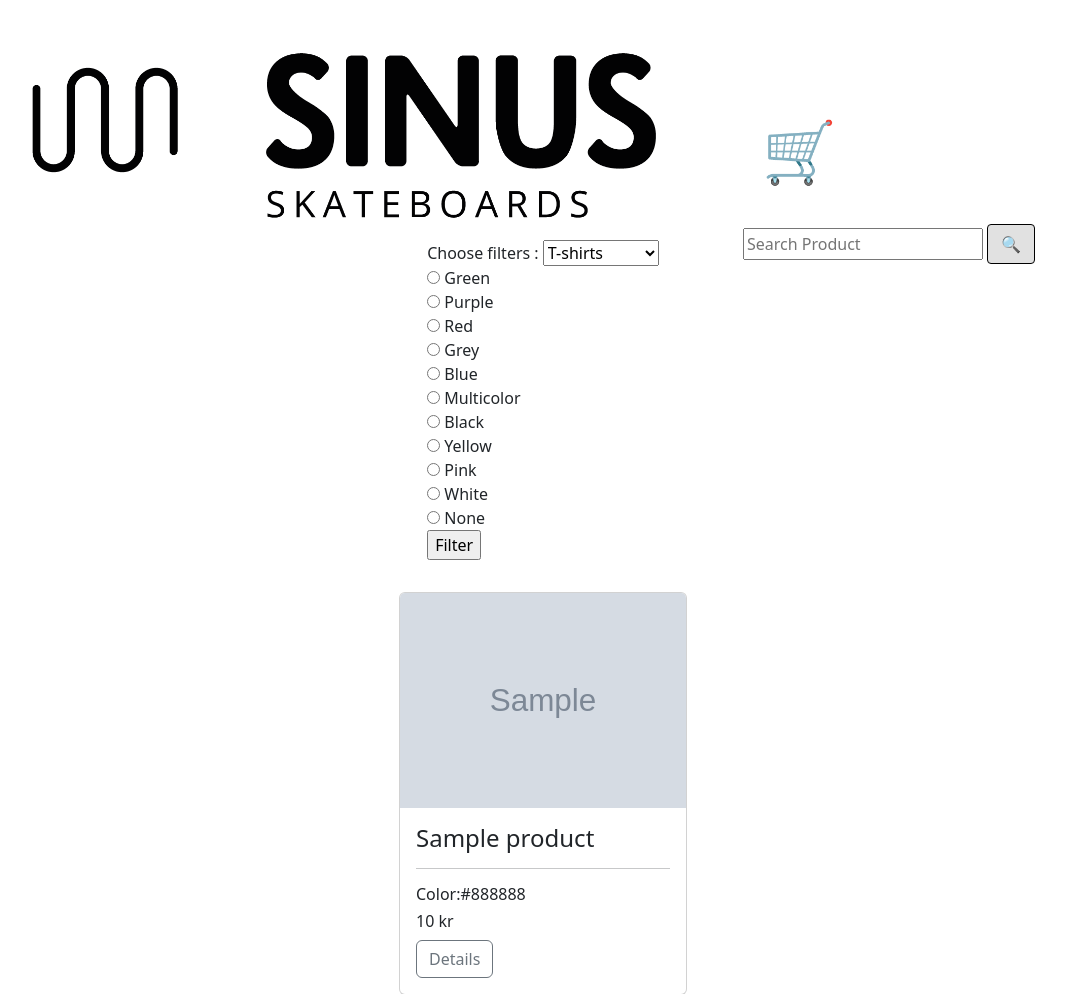
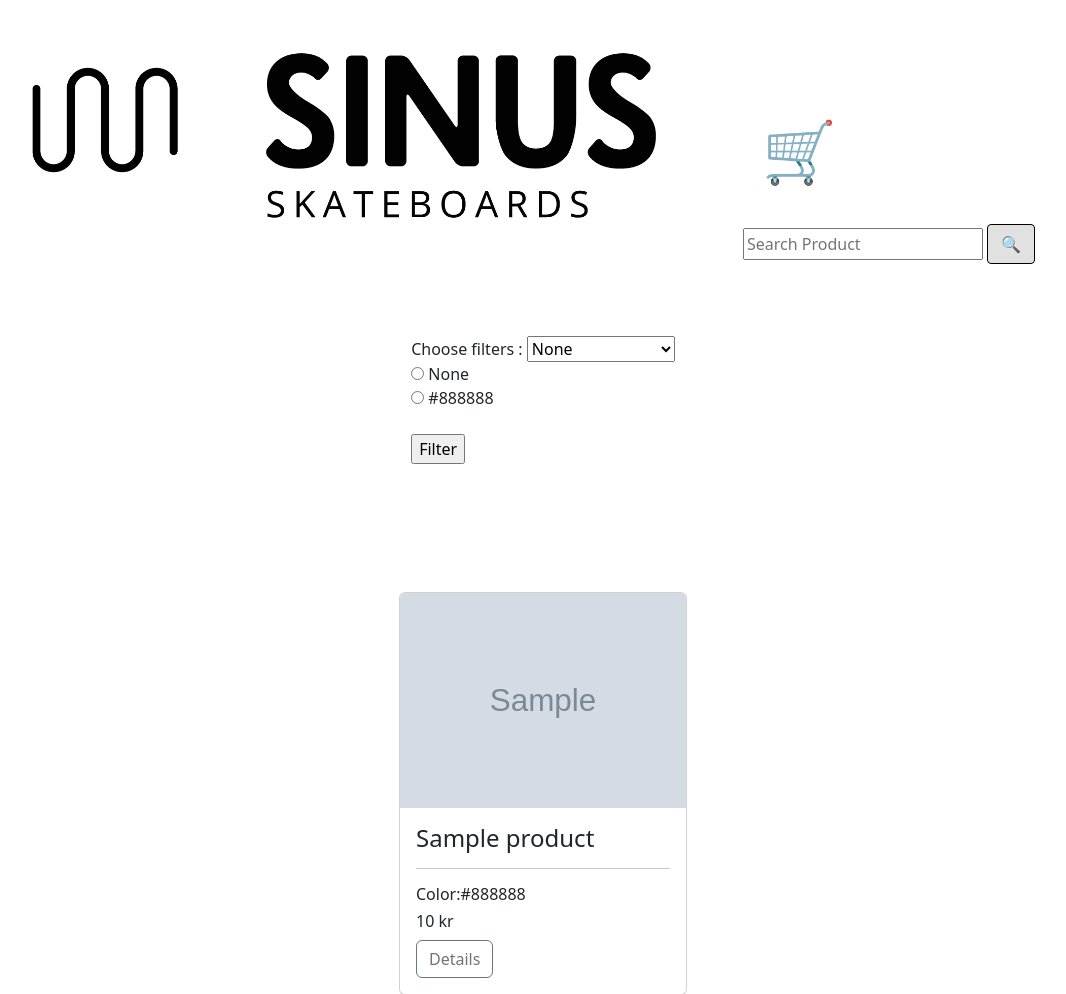
Before and after one commit to DenAdlaMannen/sinus, a PHP site: page / in a window 1280 px wide. Shown: the part 66-1060 px from the top of the page, without its empty margins (97-1163 px from the left). Run offline with PHP 8.4, Linux system fonts and the light colour scheme; tables that the repository leaves empty or names only in its code hold one stand-in row (values such as "Sample post"); grey boxes marked "Sample" are stand-in pictures.

Commit message:
Fixed dynamic filter functions in menu file and in filter file. Added few minor changes to other index admin and new file addprodeucts

```diff
--- a/indexAdmin.php
+++ b/indexAdmin.php
@@ -26,7 +26,7 @@ if(isset($_POST["showProducts"]))
 }
 if(isset($_POST["newProduct"]))
 {
-    include("#");
+    include("addProductsAdmin.php");
 }
 if(isset($_POST["viewOrders"]))
 {
--- a/menu.php
+++ b/menu.php
@@ -1,4 +1,6 @@
 <?php
+
+//use FTP\Connection;
 
 ?>
 
@@ -16,10 +18,67 @@
       </div>
       <div class="menu">
 
+      <!-- TEST---------------------------------------------------------- -->
+
+    <?php
+    include_once 'connection.php';
+    $connMenu = Connection::Connection();
+    $connMenu2 = Connection::Connection();
+
+    $query = "SELECT DISTINCT CategoryName
+    FROM category";
+
+    // $query = "SELECT DISTINCT products.Color, category.CategoryName
+    // FROM Products
+    // inner JOIN
+    // category
+    // on category.CategoryID = products.CategoryID";
+    $result = mysqli_query($connMenu, $query);
+
+
+
+    // $categoryArray = array();
+    // $i = 0;
+    // foreach ($row as $key => $value) {
+    //   $categoryArray[$i] = $value;
+    //   $i++;
+    // }
+
+    $query2 = "SELECT DISTINCT Color
+    FROM Products";
+    $result2 = mysqli_query($connMenu2, $query2);
+
+     $counter = 1;
+?>
+  <form action="index.php" method="POST">
+  <label for="category">Choose filters :</label>
+  <select id="category" name="category">
+  <option value="0">None</option>
+<?php
+    //ALL RESULTS STORED IN ROW IN ASSOC ARRAY BELOW
+    while (($row = mysqli_fetch_assoc($result))) {
+        ?>
+    <?php if($row['CategoryName'] != Null) { ?> <option value=<?php echo $counter?>><?php echo $row['CategoryName'] ?></option> <?php } ?>
+
+<?php $counter++;}?>
+</select><br>
+
+<input type="radio" id="radioInfo" name="color" value="0">
+<label for="radioInfo">None</label><br>
+<?php
+while ($row2 = mysqli_fetch_assoc($result2)) {
+?>
+ <?php if($row2['Color'] != Null) { ?>   <input type="radio" id="html" name="color" value=<?php echo $row2['Color']?>>
+<label for="html"><?php echo $row2['Color']?></label><br><?php } ?>
+<?php } ?>
+      <!-- TEST---------------------------------------------------------- -->
+
+
+
 
       <!-- TAKE AWAY EVERY SELECT THAT YOU DO NOT WANT TO USE, EACH SELECT GIVES YOU ONE MORE THING TO FILTER BY -->
       <!-- NOTE THAT THIS FORM IS NOT DONE, IT IS ONLY A SUGGESTION -->
-      <form action="index.php" method="POST">
+      <!-- <form action="index.php" method="POST">
   <label for="category">Choose filters :</label>
   <select id="category" name="category">
     <option value="2">T-shirts</option>
@@ -28,30 +87,30 @@
     <option value="5">Caps</option>
     <option value="4">Wheels</option>
     <option value="0">None</option>
-  </select>
-  <br>
-  <input type="radio" id="html" name="color" value="green">
+  </select> -->
+  <!-- <br> -->
+  <!-- <input type="radio" id="html" name="color" value="green">
 <label for="html">Green</label><br>
 <input type="radio" id="css" name="color" value="purple">
 <label for="css">Purple</label><br>
-<input type="radio" id="javascript" name="color" value="red">
-<label for="javascript">Red</label><br>
-<input type="radio" id="javascript" name="color" value="grey">
-<label for="javascript">Grey</label><br>
-<input type="radio" id="javascript" name="color" value="blue">
-<label for="javascript">Blue</label><br>
-<input type="radio" id="javascript" name="color" value="multicolor">
-<label for="javascript">Multicolor</label><br>
-<input type="radio" id="javascript" name="color" value="black">
-<label for="javascript">Black</label><br>
-<input type="radio" id="javascript" name="color" value="yellow">
-<label for="javascript">Yellow</label><br>
-<input type="radio" id="javascript" name="color" value="pink">
-<label for="javascript">Pink</label><br>
-<input type="radio" id="javascript" name="color" value="white">
-<label for="javascript">White</label><br>
-<input type="radio" id="javascript" name="color" value="0">
-<label for="javascript">None</label>
+<input type="radio" id="radioInfo" name="color" value="red">
+<label for="radioInfo">Red</label><br>
+<input type="radio" id="radioInfo" name="color" value="grey">
+<label for="radioInfo">Grey</label><br>
+<input type="radio" id="radioInfo" name="color" value="blue">
+<label for="radioInfo">Blue</label><br>
+<input type="radio" id="radioInfo" name="color" value="multicolor">
+<label for="radioInfo">Multicolor</label><br>
+<input type="radio" id="radioInfo" name="color" value="black">
+<label for="radioInfo">Black</label><br>
+<input type="radio" id="radioInfo" name="color" value="yellow">
+<label for="radioInfo">Yellow</label><br>
+<input type="radio" id="radioInfo" name="color" value="pink">
+<label for="radioInfo">Pink</label><br>
+<input type="radio" id="radioInfo" name="color" value="white">
+<label for="radioInfo">White</label><br>
+<input type="radio" id="radioInfo" name="color" value="0">
+<label for="radioInfo">None</label>   -->
   <!-- <select id="color" name="color">
     <option value="green">Green</option>
     <option value="purple">Purple</option>
```
Also changed, not shown: addProductsAdmin.php (added, +33 -0 lines), filter.php (+20 -4 lines).
